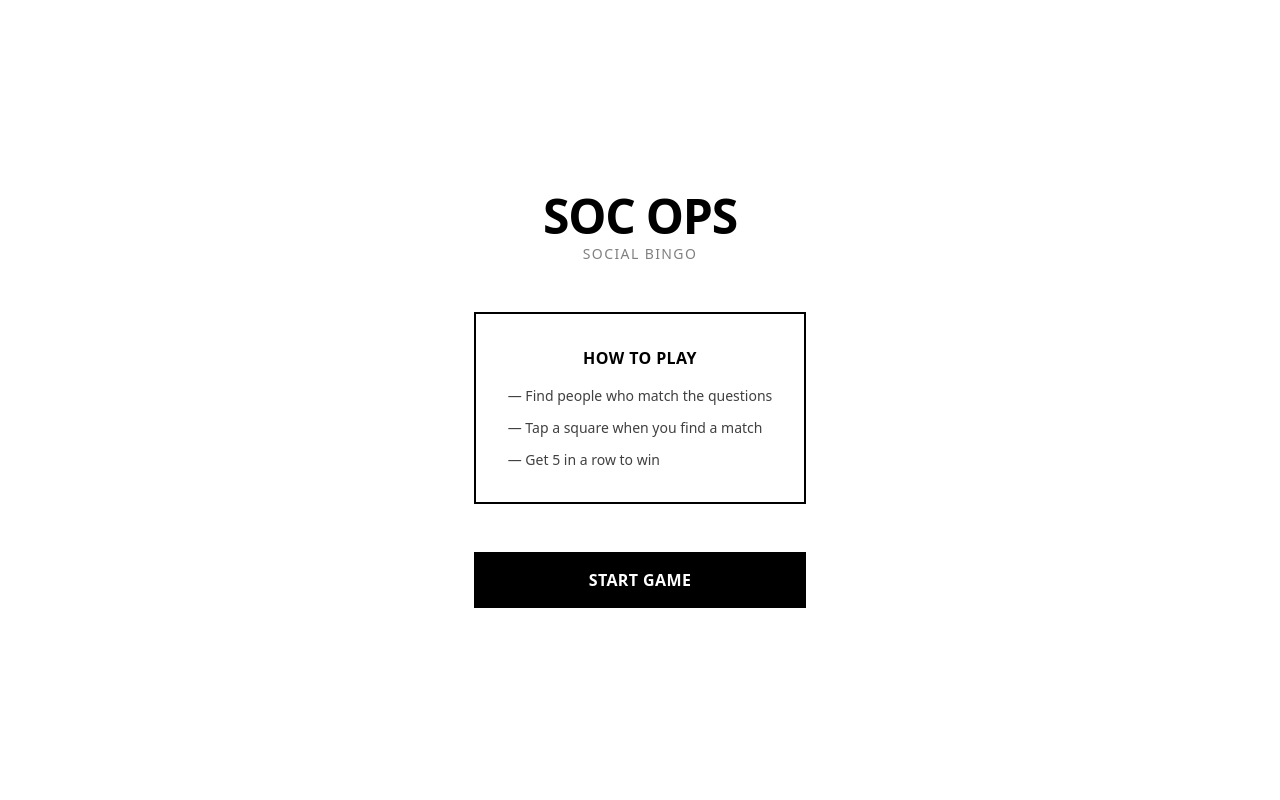
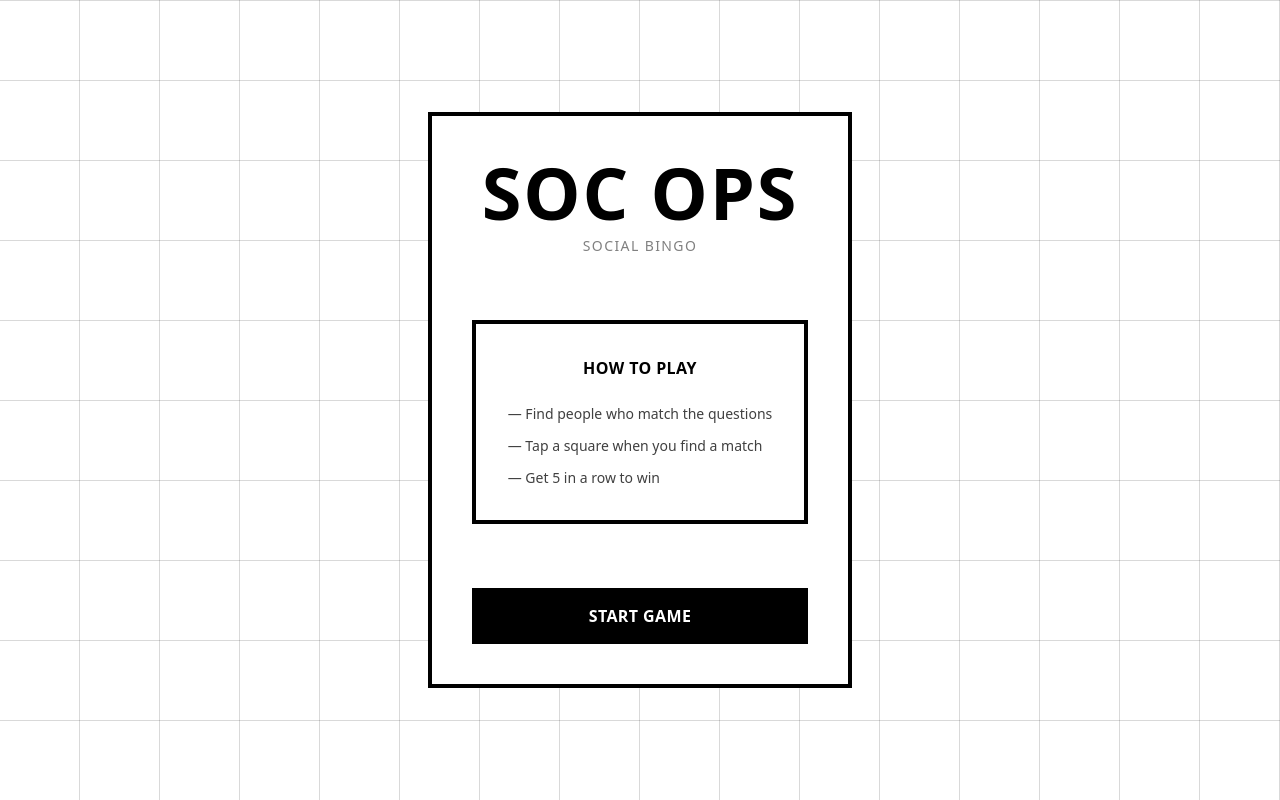
Before and after one commit to Junfromc/my-soc-ops, a React (Vite) app: page / in a window 1280 px wide. Built offline with nearby package versions, Linux system fonts and the light colour scheme.

Commit message:
Redesign StartScreen with geometric grid pattern and 4px borders
Co-authored-by: Junfromc <101047429+Junfromc@users.noreply.github.com>

```diff
--- a/src/components/StartScreen.tsx
+++ b/src/components/StartScreen.tsx
@@ -4,13 +4,13 @@ interface StartScreenProps {
 
 export function StartScreen({ onStart }: StartScreenProps) {
   return (
-    <div className="flex flex-col items-center justify-center min-h-full p-6 bg-mono-white">
-      <div className="text-center max-w-sm">
-        <h1 className="text-5xl font-bold text-mono-black mb-1 tracking-tight">SOC OPS</h1>
-        <p className="text-sm text-mono-gray mb-12 uppercase tracking-widest">Social Bingo</p>
+    <div className="flex flex-col items-center justify-center min-h-full p-6 bg-mono-white pattern-grid">
+      <div className="text-center max-w-lg border-4 border-mono-black bg-mono-white p-10 fade-in">
+        <h1 className="text-7xl font-black text-mono-black mb-2 uppercase tracking-wide">SOC OPS</h1>
+        <p className="text-sm text-mono-gray mb-16 uppercase tracking-widest">Social Bingo</p>
 
-        <div className="border-2 border-mono-black p-8 mb-12">
-          <h2 className="font-bold text-mono-black mb-4 uppercase tracking-wide text-base">How to play</h2>
+        <div className="border-4 border-mono-black p-8 mb-16">
+          <h2 className="font-bold text-mono-black mb-6 uppercase tracking-wide text-base">How to play</h2>
           <ul className="text-left text-mono-gray-dark text-sm space-y-3">
             <li>— Find people who match the questions</li>
             <li>— Tap a square when you find a match</li>
--- a/src/index.css
+++ b/src/index.css
@@ -19,3 +19,61 @@ body {
   font-family: system-ui, -apple-system, sans-serif;
   -webkit-tap-highlight-color: transparent;
 }
+
+/* Geometric pattern backgrounds for atmospheric effect */
+.pattern-grid {
+  background-image:
+    repeating-linear-gradient(
+      0deg,
+      transparent,
+      transparent 79px,
+      rgba(0, 0, 0, 0.15) 79px,
+      rgba(0, 0, 0, 0.15) 80px
+    ),
+    repeating-linear-gradient(
+      90deg,
+      transparent,
+      transparent 79px,
+      rgba(0, 0, 0, 0.15) 79px,
+      rgba(0, 0, 0, 0.15) 80px
+    );
+}
+
+.pattern-checkerboard {
+  background-image:
+    repeating-linear-gradient(
+      0deg,
+      #f5f5f5 0px,
+      #f5f5f5 40px,
+      #ffffff 40px,
+      #ffffff 80px
+    ),
+    repeating-linear-gradient(
+      90deg,
+      #f5f5f5 0px,
+      #f5f5f5 40px,
+      #ffffff 40px,
+      #ffffff 80px
+    );
+  background-size: 80px 80px;
+  background-position: 0 0, 40px 40px;
+}
+
+.fade-in {
+  animation: fadeIn 400ms ease-in;
+}
+
+@keyframes fadeIn {
+  from {
+    opacity: 0;
+  }
+  to {
+    opacity: 1;
+  }
+}
+
+@media (prefers-reduced-motion: reduce) {
+  .fade-in {
+    animation: none;
+  }
+}
```
